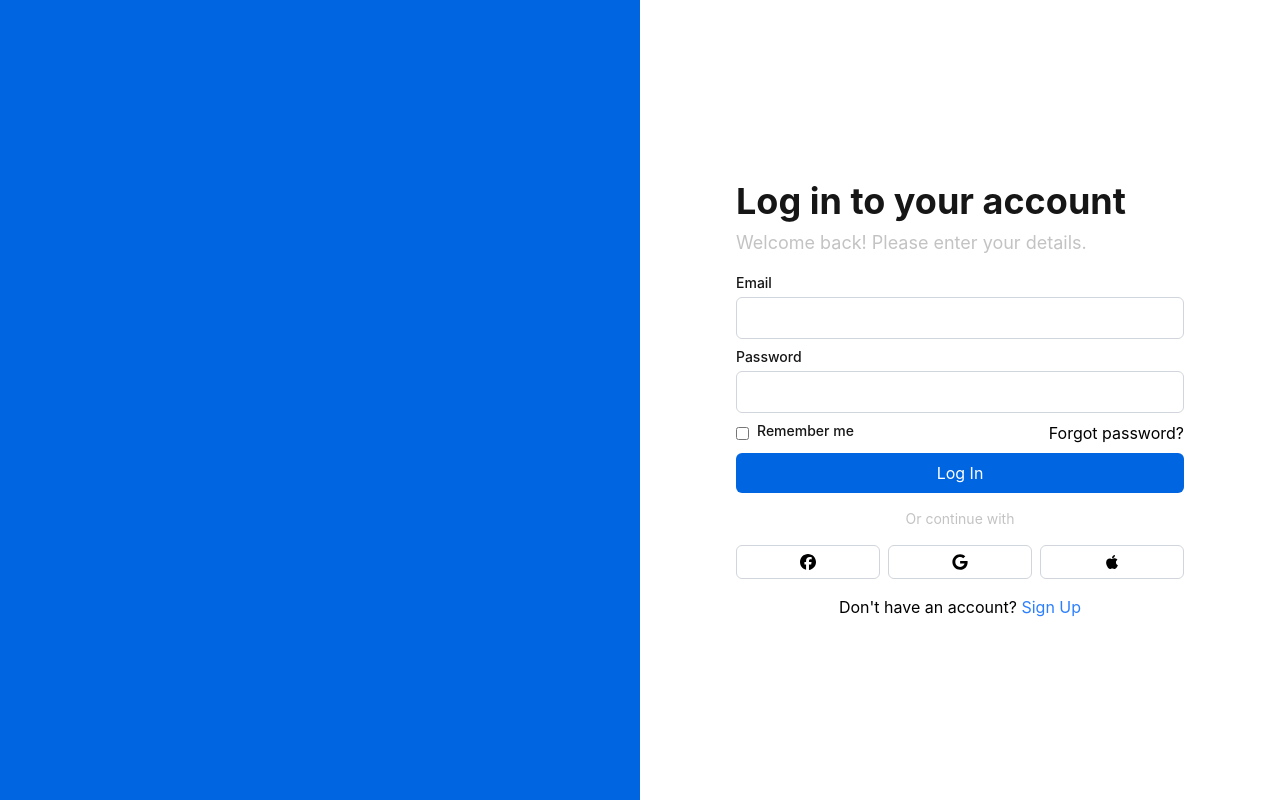
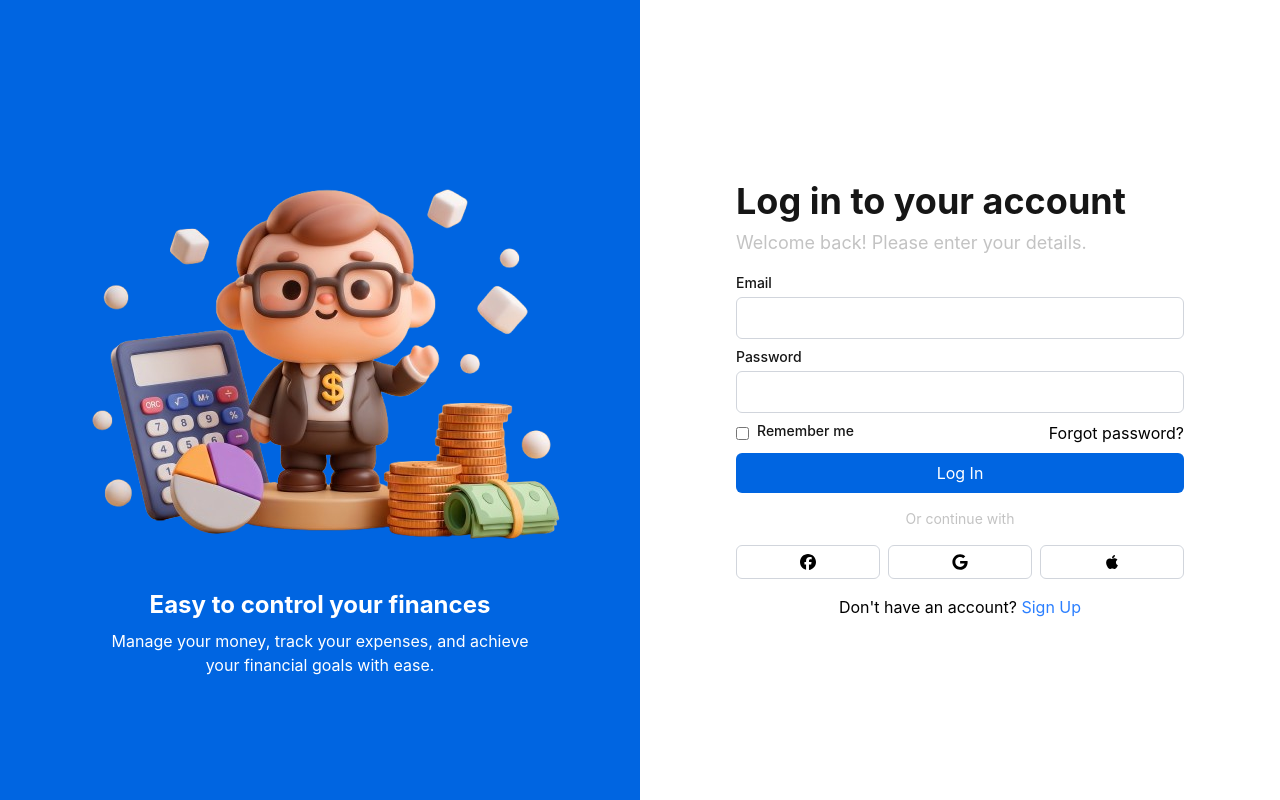
Before and after one commit to azkazhanif/saldoin-web, a React (Vite) app: page /auth/login in a window 1280 px wide. Built offline with nearby package versions, Linux system fonts and the light colour scheme.

Commit message:
feat (auth): add image to auth layout

```diff
--- a/src/layouts/AuthLayout.tsx
+++ b/src/layouts/AuthLayout.tsx
@@ -1,5 +1,6 @@
 import React from "react";
 import SocialAuth from "../components/organisms/auth/SocialAuth";
+import authImage from "../assets/auth-pic.png";
 import { Link } from "react-router";
 
 const AuthLayout = ({
@@ -13,7 +14,16 @@ const AuthLayout = ({
 }) => {
   return (
     <div className="h-screen grid grid-cols-1 md:grid-cols-2">
-      <div className="hidden md:flex items-center justify-center bg-blue"></div>
+      <div className="hidden md:flex flex-col items-center justify-center bg-blue">
+        <img src={authImage} alt="Auth Background" />
+        <p className="text-white font-bold text-xl md:text-2xl mb-2 text-center">
+          Easy to control your finances
+        </p>
+        <p className="w-md text-white text-center">
+          Manage your money, track your expenses, and achieve your financial
+          goals with ease.
+        </p>
+      </div>
       <div className="flex flex-col items-center justify-center">
         <div className="w-md">
           {children}
```
Also changed, not shown: src/assets/auth-pic.png (added).
